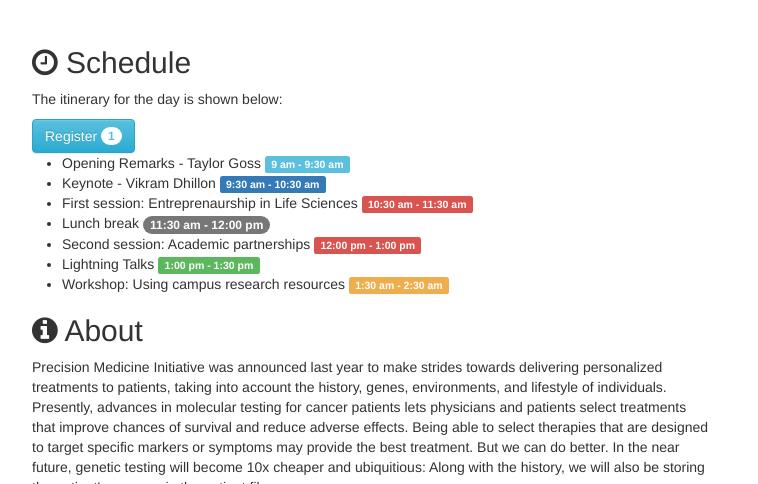
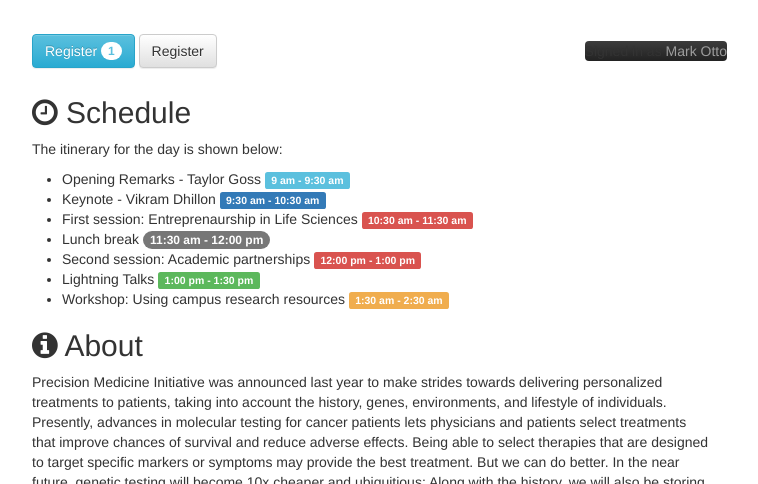
Before and after one commit to dhillonv10/pmi, a Jekyll site: the page built from index.html, in a window 1280 px wide and 900 px high, cut to the strip 416-900 px from the top of the window. Shown: the whole strip, without its empty margins (268-1026 px from the left). Built offline with Jekyll 4.4.1, drawn with Linux system fonts in a browser that asks for light colours; nearby versions of some CDN libraries.

```diff
--- a/index.html
+++ b/index.html
@@ -3,13 +3,18 @@
 cover: 'http://www.abisolutions.org.uk/website/images/ConferencesHR.jpg'
 ---
 
+<button class="btn btn-info" type="button">
+  Register <span class="badge">1</span>
+</button>
+
+<button type="button" class="btn btn-default navbar-btn">Register</button>
+
+<p class="navbar-text navbar-right navbar-inverse">Signed in as <a href="#" class="navbar-link">Mark Otto</a></p>
+
+
 <h2><i class="fa fa-clock-o"></i> Schedule </h2>
 
 <p> <!--The symposium will begin at 9 am and end at 3.--> The itinerary for the day is shown below: </p>
-
-<button class="btn btn-info" type="button">
-  Register <span class="badge">1</span>
-</button>
 
 <ul>
   <li>Opening Remarks - Taylor Goss <span class="label label-info">9 am - 9:30 am</span></li>
```
